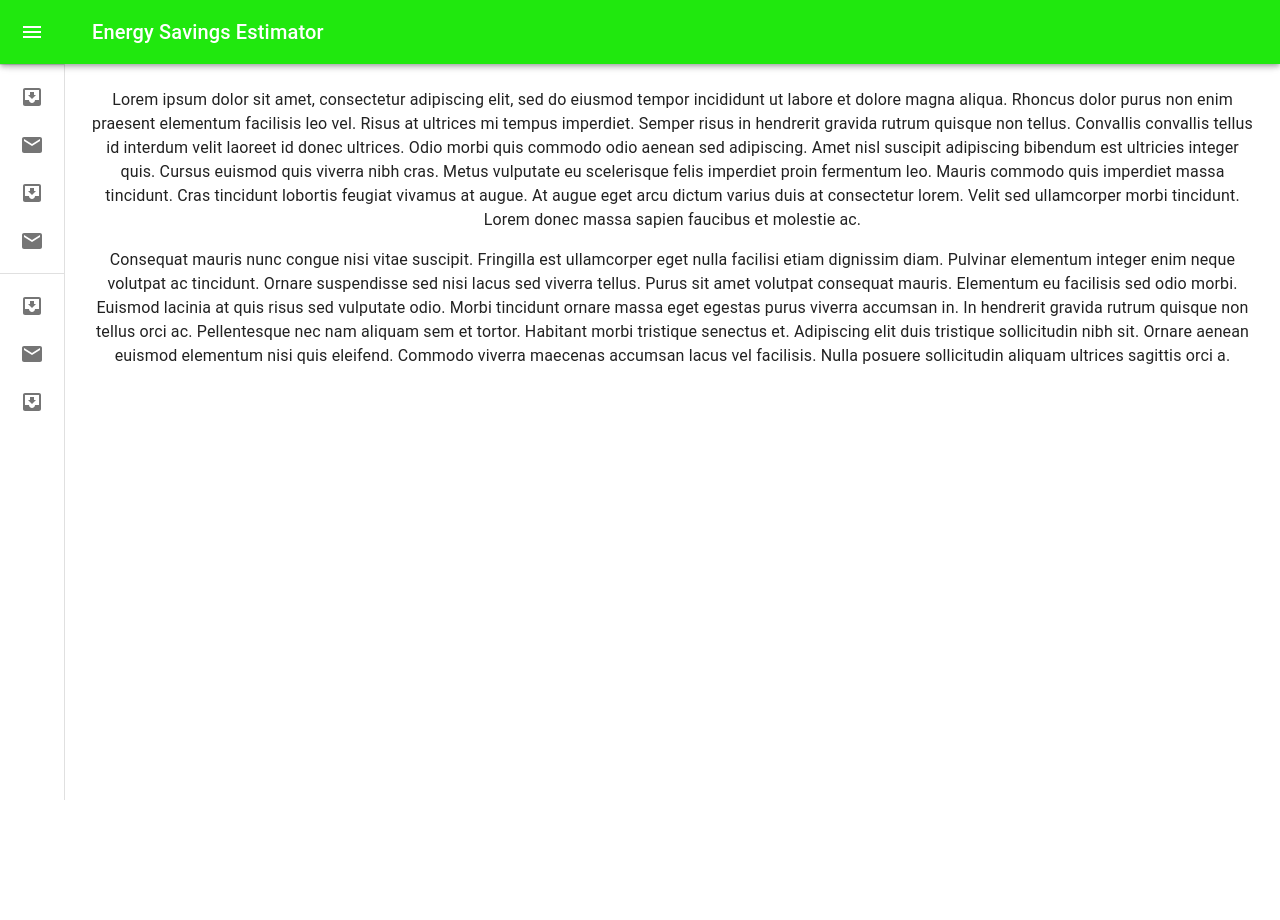
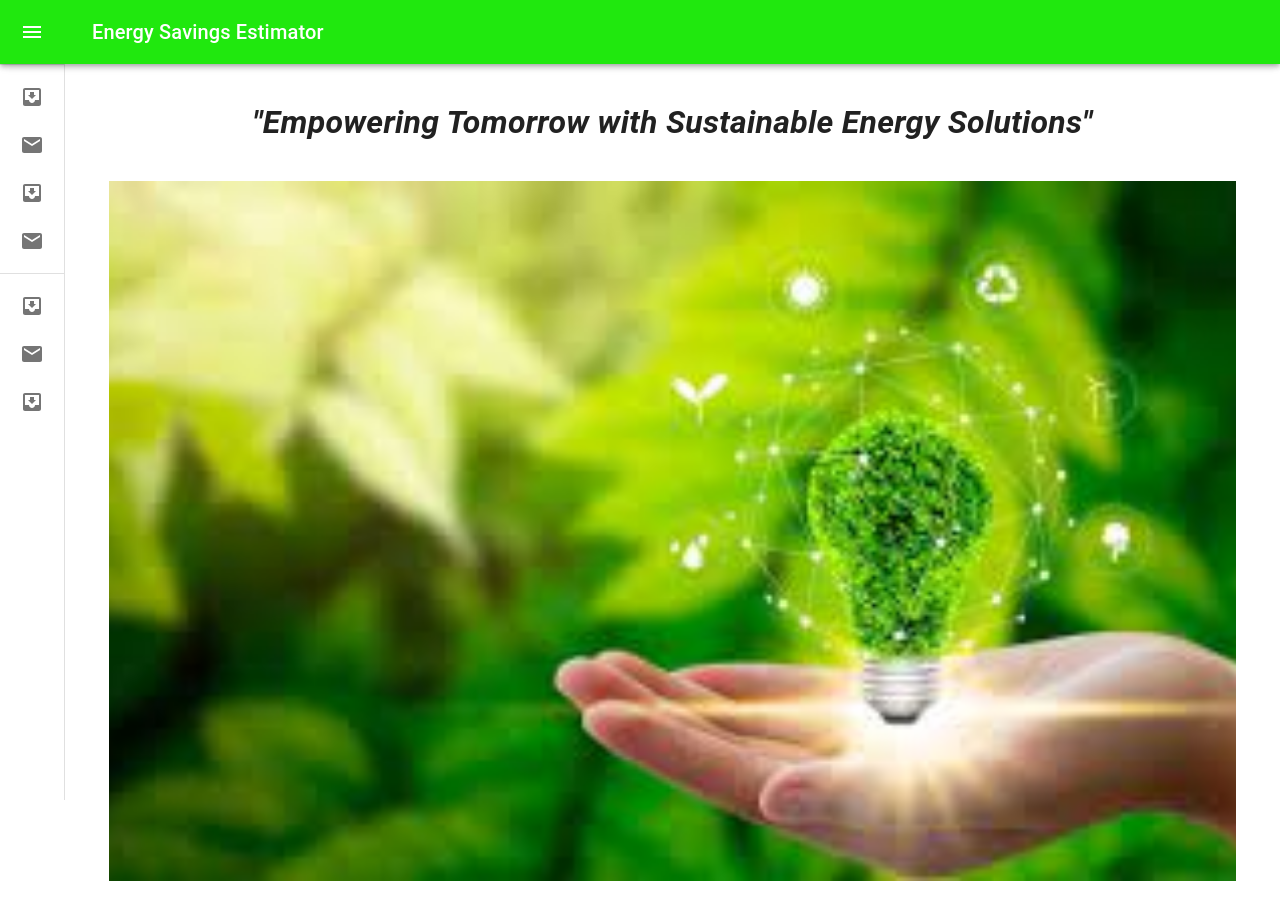
Before and after one commit to wycliffemwimali/EnergySavingsEstimator-frontend, a React (Create React App) app: page / in a window 1280 px wide. Shown: the top 920 px of the page. Before the commit the page ends 800 px from the top, so only its background shows below. Built offline with nearby package versions, Linux system fonts and the light colour scheme.

Commit message:
homepage

```diff
--- a/src/component/Appbar.js
+++ b/src/component/Appbar.js
@@ -1,4 +1,4 @@
-import * as React from 'react';
+import React from 'react';
 import { styled, useTheme } from '@mui/material/styles';
 import Box from '@mui/material/Box';
 import MuiDrawer from '@mui/material/Drawer';
@@ -18,6 +18,10 @@ import ListItemIcon from '@mui/material/ListItemIcon';
 import ListItemText from '@mui/material/ListItemText';
 import InboxIcon from '@mui/icons-material/MoveToInbox';
 import MailIcon from '@mui/icons-material/Mail';
+
+import Image1 from './energy1.jpeg';
+import Image2 from './energy2.jpeg';
+import Image3 from './energy3.jpeg';
 
 const drawerWidth = 240;
 
@@ -86,6 +90,40 @@ const Drawer = styled(MuiDrawer, { shouldForwardProp: (prop) => prop !== 'open'
     }),
   }),
 );
+
+const ImageCarousel = ({ images }) => {
+  const [currentImageIndex, setCurrentImageIndex] = React.useState(0);
+
+  React.useEffect(() => {
+    const interval = setInterval(() => {
+      setCurrentImageIndex((prevIndex) =>
+        prevIndex === images.length - 1 ? 0 : prevIndex + 1
+      );
+    }, 3000);
+
+    return () => clearInterval(interval);
+  }, [images]);
+
+  return (
+    <div style={{ textAlign: 'center', padding: '20px' }}>
+      <img
+        src={images[currentImageIndex]}
+        alt={`Image ${currentImageIndex + 1}`}
+        style={{ width: '100%', height: '700px', objectFit: 'cover' }}
+      />
+    </div>
+  );
+};
+
+const SloganTypography = styled(Typography)(({ theme }) => ({
+  fontSize: '1.5rem',
+  fontWeight: 'bold',
+  fontStyle: 'italic',
+  [theme.breakpoints.up('sm')]: {
+    fontSize: '2rem',
+  },
+}));
+
 
 export default function MiniDrawer() {
   const theme = useTheme();
@@ -178,35 +216,19 @@ export default function MiniDrawer() {
           ))}
         </List>
       </Drawer>
-      <Box component="main" sx={{ flexGrow: 1, p: 3 }}>
+      <Box component="main" sx={{ flexGrow: 1, p: 3, paddingTop: '30px' }}>
         <DrawerHeader />
-        <Typography paragraph>
-          Lorem ipsum dolor sit amet, consectetur adipiscing elit, sed do eiusmod
-          tempor incididunt ut labore et dolore magna aliqua. Rhoncus dolor purus non
-          enim praesent elementum facilisis leo vel. Risus at ultrices mi tempus
-          imperdiet. Semper risus in hendrerit gravida rutrum quisque non tellus.
-          Convallis convallis tellus id interdum velit laoreet id donec ultrices.
-          Odio morbi quis commodo odio aenean sed adipiscing. Amet nisl suscipit
-          adipiscing bibendum est ultricies integer quis. Cursus euismod quis viverra
-          nibh cras. Metus vulputate eu scelerisque felis imperdiet proin fermentum
-          leo. Mauris commodo quis imperdiet massa tincidunt. Cras tincidunt lobortis
-          feugiat vivamus at augue. At augue eget arcu dictum varius duis at
-          consectetur lorem. Velit sed ullamcorper morbi tincidunt. Lorem donec massa
-          sapien faucibus et molestie ac.
-        </Typography>
-        <Typography paragraph>
-          Consequat mauris nunc congue nisi vitae suscipit. Fringilla est ullamcorper
-          eget nulla facilisi etiam dignissim diam. Pulvinar elementum integer enim
-          neque volutpat ac tincidunt. Ornare suspendisse sed nisi lacus sed viverra
-          tellus. Purus sit amet volutpat consequat mauris. Elementum eu facilisis
-          sed odio morbi. Euismod lacinia at quis risus sed vulputate odio. Morbi
-          tincidunt ornare massa eget egestas purus viverra accumsan in. In hendrerit
-          gravida rutrum quisque non tellus orci ac. Pellentesque nec nam aliquam sem
-          et tortor. Habitant morbi tristique senectus et. Adipiscing elit duis
-          tristique sollicitudin nibh sit. Ornare aenean euismod elementum nisi quis
-          eleifend. Commodo viverra maecenas accumsan lacus vel facilisis. Nulla
-          posuere sollicitudin aliquam ultrices sagittis orci a.
-        </Typography>
+
+        {/* <Typography variant="h3" gutterBottom>
+          Prominent Header
+        </Typography> */}
+        <SloganTypography variant="subtitle1" gutterBottom>
+        "Empowering Tomorrow with Sustainable Energy Solutions"
+        </SloganTypography>
+
+        {/* Implement the Image Carousel */}
+        <ImageCarousel images={[Image1, Image2, Image3]} />
+
       </Box>
     </Box>
   );
```
